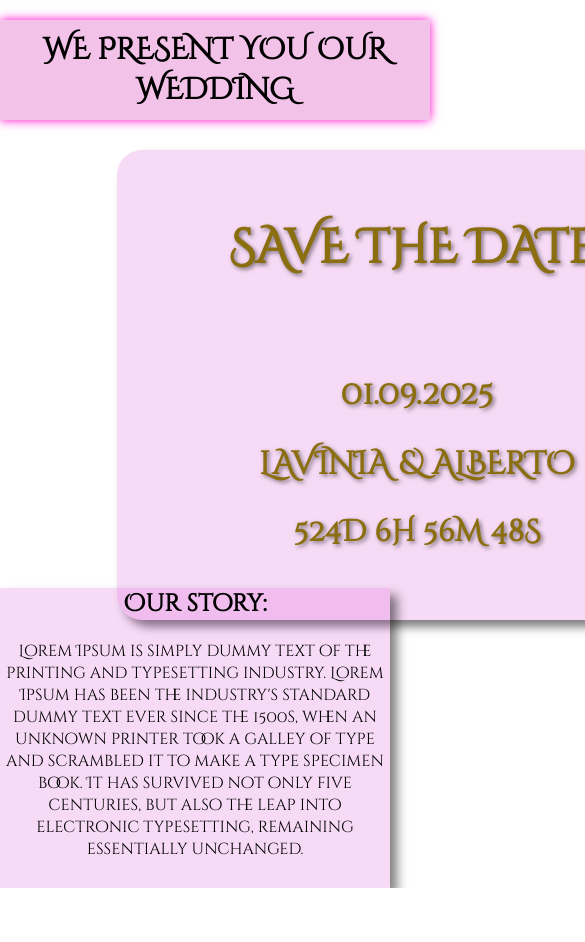
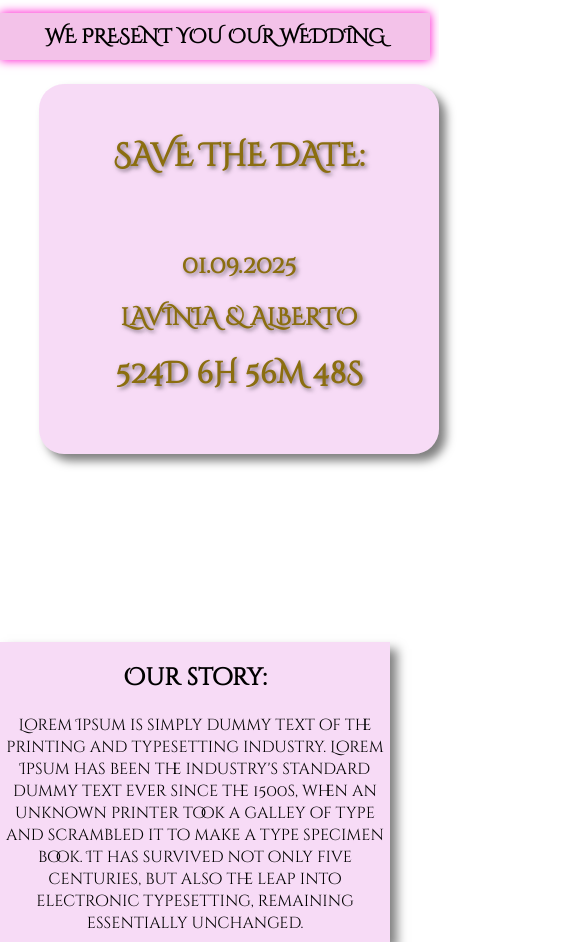
Before and after one commit to albertostan/alberto-lavinia, a plain HTML site: page index.html in a window 390 px wide. Shown: the top 942 px of the page, 585 px wide, since content can reach past the window. Before the commit the page ends 888 px from the top, so only its background shows below. Drawn offline with Linux system fonts and the light colour scheme.

Commit message:
Update styles.css

```diff
--- a/styles.css
+++ b/styles.css
@@ -102,17 +102,42 @@ card:hover {
   background-image: url(./images/IMG-20231224-WA0003.jpg);
   background-size: cover;
 }
+
 @media (max-width: 600px) {
-  .first-pag {
-    position: absolute;
-  }
-  .book {
-    position: relative;
-  }
-  .second-pag {
-    position: absolute;
-  }
-  #story {
-    position: relative;
-  }
+  #titlu {
+  text-align: center;
+  font-size: 20px;
+  background-color: #f3c2e9;
+  color: black;
+  padding: 10px 20px;
+  transition: all 0.3s ease;
+  font-family: "Cinzel Decorative", sans-serif;
+  text-transform: uppercase;
+  box-shadow: 0 0 10px #ff00cc;
+  width: 100%;
 }
+#card {
+  position: absolute;
+  top: 10px;
+  left: 10%;
+  background-color: #d33dcb2f;
+  height: 370px;
+  width: 400px;
+  text-align: center;
+  font-family: "Cinzel Decorative", sans-serif;
+  border-radius: 25px;
+  font-size: large;
+  box-shadow: 7px 7px 10px rgba(0, 0, 0, 0.5);
+  text-transform: uppercase;
+  transition: all 1s ease;
+  cursor: pointer;
+}
+#save {
+  font-size: xx-large;
+}
+.textCard {
+  text-shadow: 2px 2px 4px rgba(0, 0, 0, 0.5);
+  color: #8b6e0f;
+  font-size: x-large;
+}
+}
```
